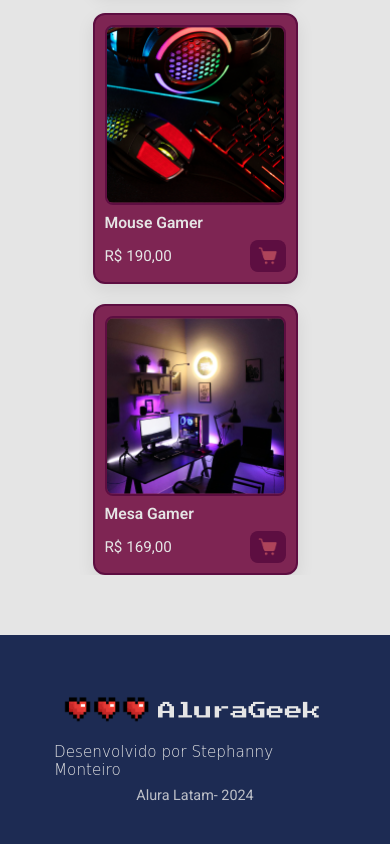
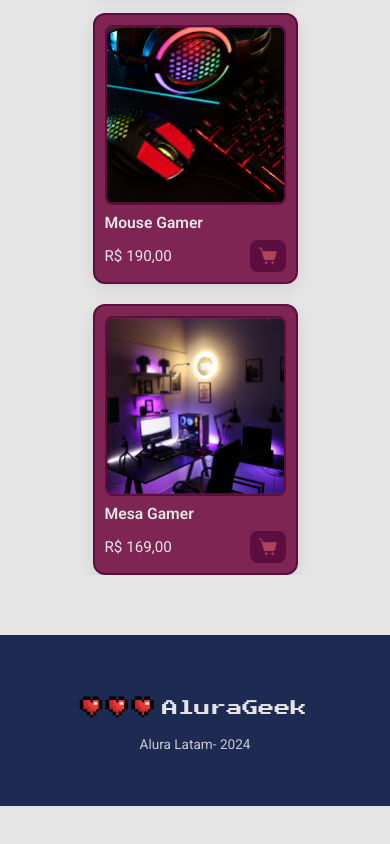
Before and after one commit to stephanny-monteiro/alurageek-setupgamer, a website with bundled scripts: page index.html in a window 390 px wide. Shown: the part 2220-3064 px from the top of the page. After the commit the page ends 3026 px from the top, so only its background shows below. Built offline with nearby package versions, Linux system fonts and the light colour scheme; a web font is replaced by a local one.

Commit message:
commit rodape

```diff
--- a/index.html
+++ b/index.html
@@ -8,10 +8,9 @@
     <!-- Conexao com Google Fonts -->
     <link rel="preconnect" href="https://fonts.googleapis.com">
     <link rel="preconnect" href="https://fonts.gstatic.com" crossorigin>
-    <!-- Fontes do Projeto Raleway, Roboto e Playwrite Canada -->
-    <link href="https://fonts.googleapis.com/css2?family=Playwrite+CA:wght@100..400&family=Raleway:ital,
-    wght@0,100..900;1,100..900&family=Roboto:ital,wdth,wght@0,75..100,100..900;1,75..100,100..900&display
-    =swap" rel="stylesheet">
+    <!-- Fontes do Projeto Raleway e Roboto -->
+    <link href="https://fonts.googleapis.com/css2?family=Raleway:ital,wght@0,100..900;1,100..900&
+    family=Roboto:ital,wdth,wght@0,75..100,100..900;1,75..100,100..900&display=swap" rel="stylesheet">
     <title>AluraGeek</title>
 </head>
 <body>
--- a/styles/responsive.css
+++ b/styles/responsive.css
@@ -71,11 +71,20 @@
 
     /* rodape */
     .container-rodape {
-        padding: 30px 15px 30px 15px;
+        padding: 25px 15px; /* laterais */
+        gap: 6px;
     }
 
     .rodape-logo {
-        width: 100%; /* ajusta a largura da imagem para 100% do contêiner pai */
-        height: auto; /* mantem a proporcao da imagem */
+        width: 190px;
+        height: auto;
+    }
+
+    .rodape-textos p {
+        display: none; /* esconde o paragrafo no mobile */
+    }
+
+    .rodape-textos small {
+        font-size: 0.8rem;
     }
 };
--- a/styles/style.css
+++ b/styles/style.css
@@ -9,7 +9,6 @@
 
     --fonte-primaria: 'Raleway', sans-serif;
     --fonte-secundaria: 'Roboto', sans-serif;
-    --fonte-terciaria: 'Playwrite CA', cursive; /* nome -assinatura */
 }
 
 /* estrutura da pagina */
@@ -366,7 +365,12 @@ ol, ul, li {
     display: flex;
     flex-direction: column;
     align-items: center;
-    gap: 12px; /* espacamento entre logo e textos */
+    gap: 10px; /* espacamento entre logo e textos */
+}
+
+.rodape-logo {
+    width: 250px;
+    height: auto; /* mantém a proporção original */
 }
 
 .rodape-textos {
@@ -378,7 +382,7 @@ ol, ul, li {
 
 /* texto principal (assina o projeto) */
 .rodape-textos p {
-    font-family: var(--fonte-terciaria); /* cursiva */
+    font-family: var(--fonte-secundaria);
     font-weight: 300;
     font-size: 0.95rem;
 }
@@ -387,8 +391,8 @@ ol, ul, li {
 .rodape-textos small {
     font-family: var(--fonte-secundaria);
     font-weight: 400;
-    font-size: 0.9rem;
-    opacity: 0.8; /* dá contraste sutil */
+    font-size: 0.85rem;
+    opacity: 0.85; /* dá contraste sutil */
 }
 
 .rodape-texto {
```
